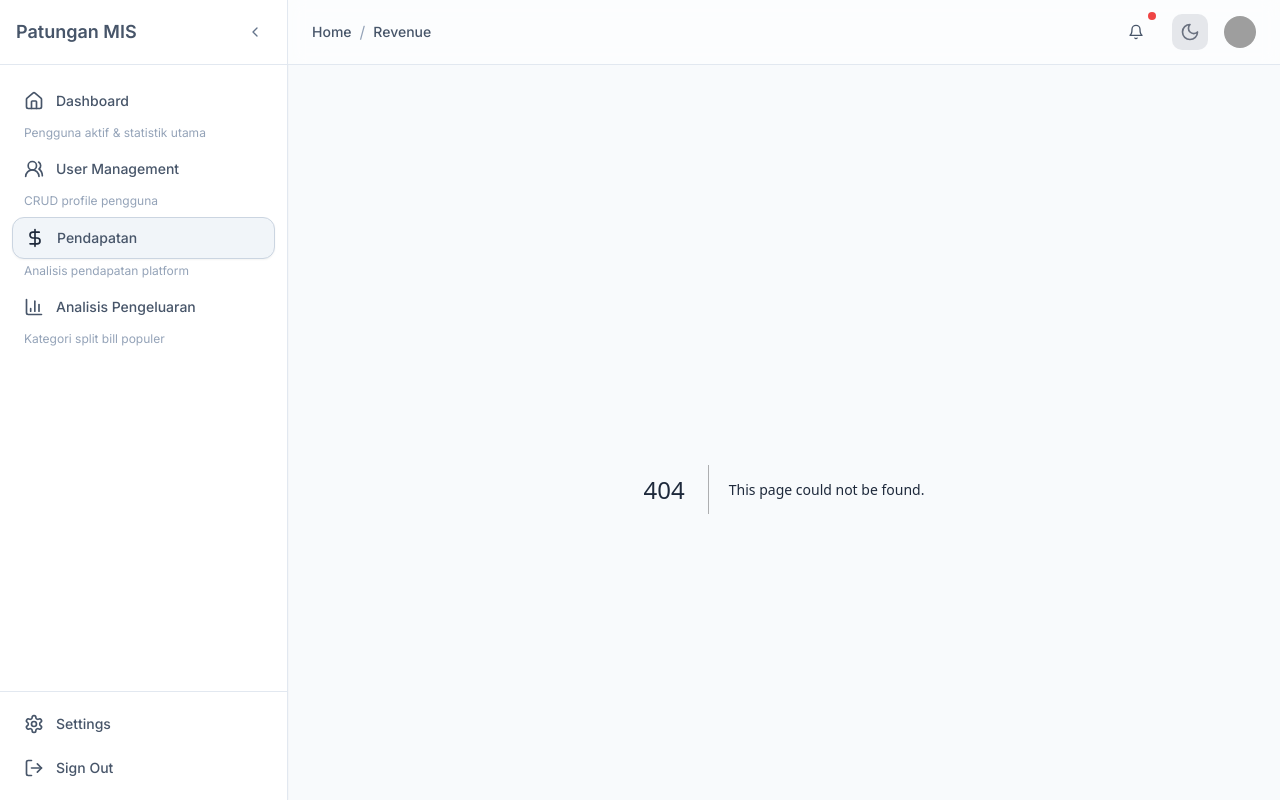
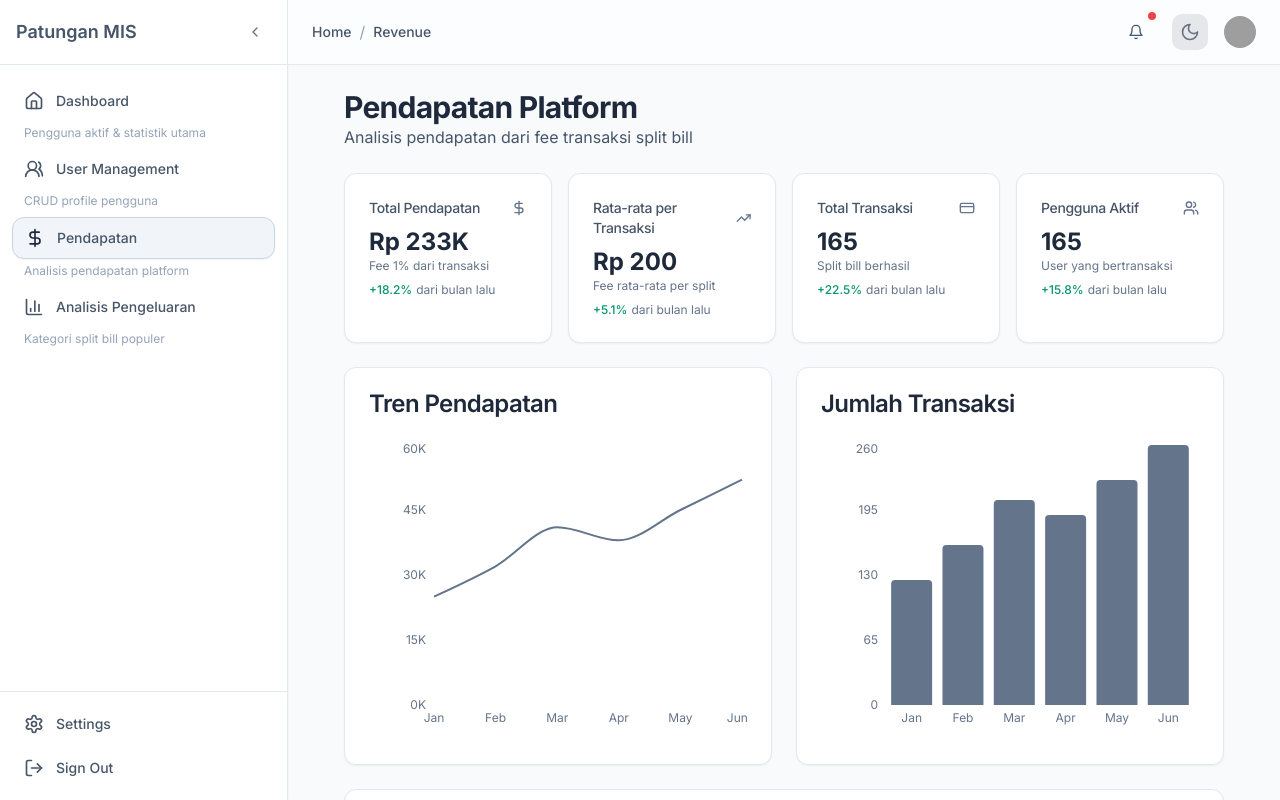
Before and after one commit to YumanBlazer/Dashboard-Admin, a Next.js app: page /revenue in a window 1280 px wide. Before the commit this address had no page. Built offline with nearby package versions, Linux system fonts and the light colour scheme; grey boxes are pictures that could not be loaded.

Commit message:
Create page.tsx

```diff
--- /dev/null
+++ b/app/revenue/page.tsx
@@ -0,0 +1,156 @@
+"use client"
+
+import { Card, CardContent, CardHeader, CardTitle } from "@/components/ui/card"
+import { DollarSign, TrendingUp, Users, CreditCard } from "lucide-react"
+import { Line, LineChart, ResponsiveContainer, Tooltip, XAxis, YAxis, Bar, BarChart } from "recharts"
+
+const revenueData = [
+  { month: "Jan", revenue: 25000, transactions: 125, users: 85 },
+  { month: "Feb", revenue: 32000, transactions: 160, users: 110 },
+  { month: "Mar", revenue: 41000, transactions: 205, users: 135 },
+  { month: "Apr", revenue: 38000, transactions: 190, users: 128 },
+  { month: "May", revenue: 45000, transactions: 225, users: 145 },
+  { month: "Jun", revenue: 52000, transactions: 260, users: 165 },
+]
+
+const revenueMetrics = [
+  {
+    title: "Total Pendapatan",
+    value: "Rp 233K",
+    change: "+18.2%",
+    icon: DollarSign,
+    description: "Fee 1% dari transaksi",
+  },
+  {
+    title: "Rata-rata per Transaksi",
+    value: "Rp 200",
+    change: "+5.1%",
+    icon: TrendingUp,
+    description: "Fee rata-rata per split",
+  },
+  {
+    title: "Total Transaksi",
+    value: "165",
+    change: "+22.5%",
+    icon: CreditCard,
+    description: "Split bill berhasil",
+  },
+  {
+    title: "Pengguna Aktif",
+    value: "165",
+    change: "+15.8%",
+    icon: Users,
+    description: "User yang bertransaksi",
+  },
+]
+
+export default function RevenuePage() {
+  return (
+    <div className="space-y-6">
+      <div className="flex items-center justify-between">
+        <div>
+          <h1 className="text-3xl font-bold tracking-tight text-slate-800">Pendapatan Platform</h1>
+          <p className="text-slate-600">Analisis pendapatan dari fee transaksi split bill</p>
+        </div>
+      </div>
+
+      {/* Revenue Metrics */}
+      <div className="grid gap-4 md:grid-cols-2 lg:grid-cols-4">
+        {revenueMetrics.map((metric) => (
+          <Card key={metric.title} className="card-hover">
+            <CardHeader className="flex flex-row items-center justify-between space-y-0 pb-2">
+              <CardTitle className="text-sm font-medium text-slate-600">{metric.title}</CardTitle>
+              <metric.icon className="h-4 w-4 text-slate-500" />
+            </CardHeader>
+            <CardContent>
+              <div className="text-2xl font-bold text-slate-800">{metric.value}</div>
+              <p className="text-xs text-slate-500">{metric.description}</p>
+              <div className="mt-2 flex items-center text-xs">
+                <span className={`font-medium ${metric.change.startsWith("+") ? "text-emerald-600" : "text-red-500"}`}>
+                  {metric.change}
+                </span>
+                <span className="text-slate-500 ml-1">dari bulan lalu</span>
+              </div>
+            </CardContent>
+          </Card>
+        ))}
+      </div>
+
+      {/* Revenue Chart */}
+      <div className="grid gap-6 md:grid-cols-2">
+        <Card>
+          <CardHeader>
+            <CardTitle className="text-slate-800">Tren Pendapatan</CardTitle>
+          </CardHeader>
+          <CardContent>
+            <div className="h-[300px]">
+              <ResponsiveContainer width="100%" height="100%">
+                <LineChart data={revenueData}>
+                  <XAxis dataKey="month" stroke="#64748b" fontSize={12} tickLine={false} axisLine={false} />
+                  <YAxis
+                    stroke="#64748b"
+                    fontSize={12}
+                    tickLine={false}
+                    axisLine={false}
+                    tickFormatter={(value) => `${(value / 1000).toFixed(0)}K`}
+                  />
+                  <Tooltip
+                    formatter={(value) => [`Rp ${(value / 1000).toFixed(0)}K`, "Pendapatan"]}
+                    labelFormatter={(label) => `Bulan ${label}`}
+                  />
+                  <Line type="monotone" dataKey="revenue" stroke="#64748b" strokeWidth={2} dot={false} />
+                </LineChart>
+              </ResponsiveContainer>
+            </div>
+          </CardContent>
+        </Card>
+
+        <Card>
+          <CardHeader>
+            <CardTitle className="text-slate-800">Jumlah Transaksi</CardTitle>
+          </CardHeader>
+          <CardContent>
+            <div className="h-[300px]">
+              <ResponsiveContainer width="100%" height="100%">
+                <BarChart data={revenueData}>
+                  <XAxis dataKey="month" stroke="#64748b" fontSize={12} tickLine={false} axisLine={false} />
+                  <YAxis stroke="#64748b" fontSize={12} tickLine={false} axisLine={false} />
+                  <Tooltip formatter={(value) => [value, "Transaksi"]} labelFormatter={(label) => `Bulan ${label}`} />
+                  <Bar dataKey="transactions" fill="#64748b" radius={[4, 4, 0, 0]} />
+                </BarChart>
+              </ResponsiveContainer>
+            </div>
+          </CardContent>
+        </Card>
+      </div>
+
+      {/* Revenue Breakdown */}
+      <Card>
+        <CardHeader>
+          <CardTitle className="text-slate-800">Breakdown Pendapatan</CardTitle>
+        </CardHeader>
+        <CardContent>
+          <div className="space-y-4">
+            <div className="grid grid-cols-3 gap-4">
+              <div className="p-4 bg-emerald-50 rounded-lg">
+                <p className="text-sm font-medium text-emerald-800">Fee Makanan</p>
+                <p className="text-2xl font-bold text-emerald-600">Rp 128K</p>
+                <p className="text-xs text-emerald-600">55% dari total</p>
+              </div>
+              <div className="p-4 bg-cyan-50 rounded-lg">
+                <p className="text-sm font-medium text-cyan-700">Fee Transportasi</p>
+                <p className="text-2xl font-bold text-cyan-600">Rp 62K</p>
+                <p className="text-xs text-cyan-600">27% dari total</p>
+              </div>
+              <div className="p-4 bg-amber-50 rounded-lg">
+                <p className="text-sm font-medium text-amber-800">Fee Lainnya</p>
+                <p className="text-2xl font-bold text-amber-600">Rp 43K</p>
+                <p className="text-xs text-amber-600">18% dari total</p>
+              </div>
+            </div>
+          </div>
+        </CardContent>
+      </Card>
+    </div>
+  )
+}
```
